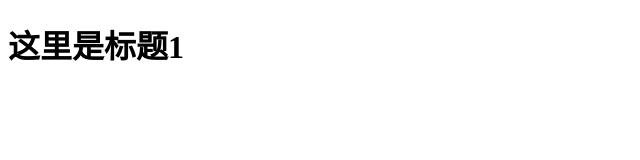
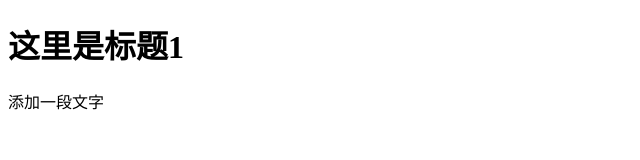
Before and after one commit to seaman-dahui/test, a plain HTML site: page index.html in a window 1280 px wide. Shown: the whole page, without its empty margins (0-640 px from the left). Drawn offline with Linux system fonts and the light colour scheme.

Commit message:
Create index.html

```diff
--- a/index.html
+++ b/index.html
@@ -6,5 +6,6 @@
 </head>
 <body>
 <h1>这里是标题1</h1>
+<p>添加一段文字</p>
 </body>
 </html>
```
